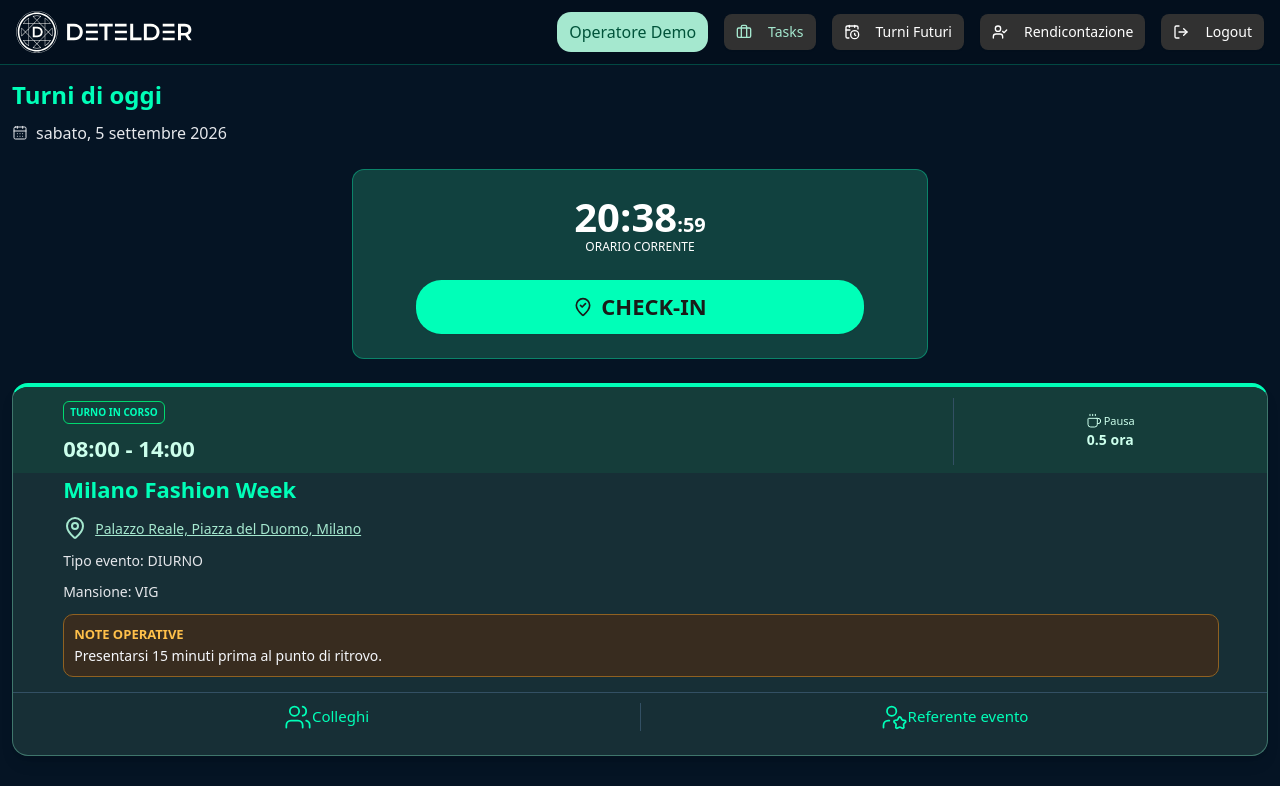
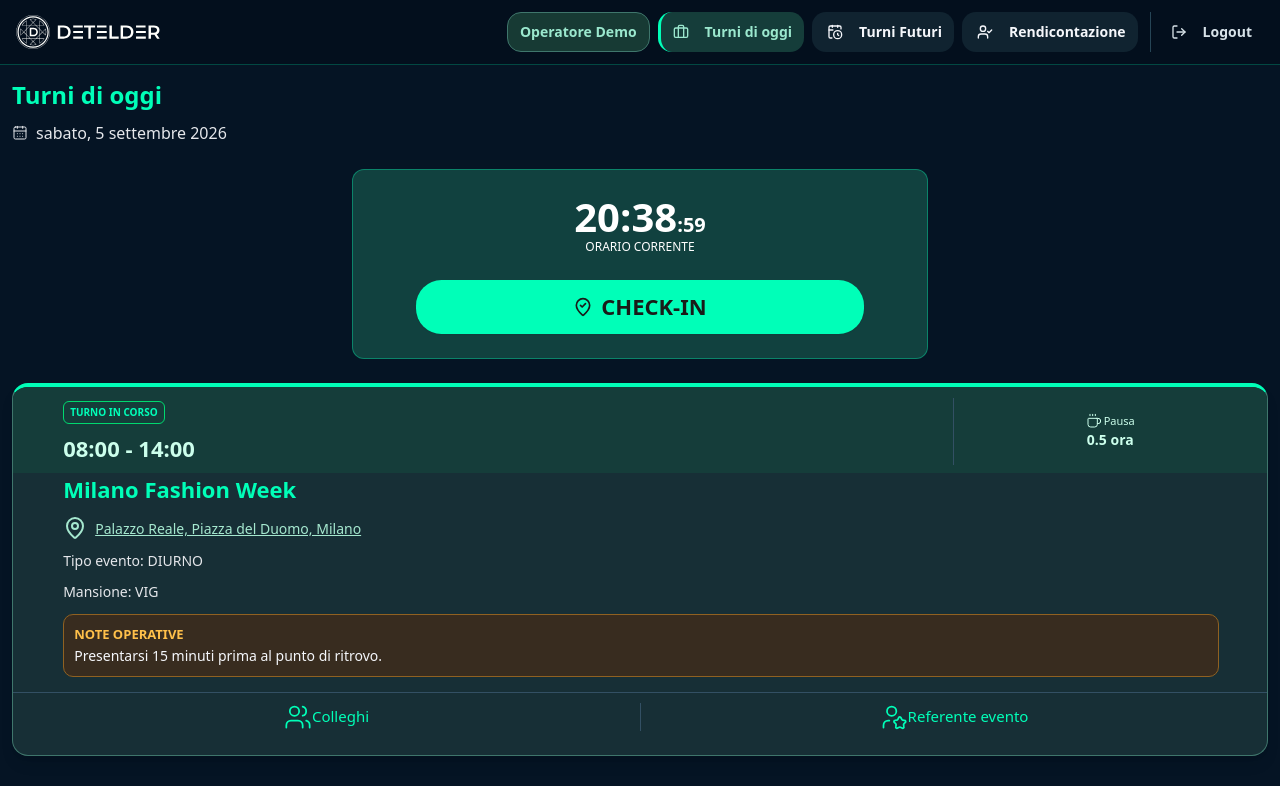
Before and after one commit to MarsOTA/detelder-operator-preview, a React (Vite) app: page /operator in a window 1280 px wide. Shown: the top 786 px of the page. Built offline with nearby package versions, Linux system fonts and the light colour scheme.

Commit message:
Restyle operator header navigation

```diff
--- a/src/pages/common/HeaderOperatore.tsx
+++ b/src/pages/common/HeaderOperatore.tsx
@@ -9,44 +9,124 @@
   const location = useLocation();
   const navigate = useNavigate();
   const operatoreLoggato = localStorage.getItem('operatoreLoggato');
+
   const logout = async () => {
-    await fetch(ezystaffBEUrl + 'auth/logout', { method: 'POST', credentials: 'include', headers: { 'Content-Type': 'application/json', accept: 'application/json' } });
+    await fetch(ezystaffBEUrl + 'auth/logout', {
+      method: 'POST',
+      credentials: 'include',
+      headers: { 'Content-Type': 'application/json', accept: 'application/json' }
+    });
     localStorage.removeItem('token');
     localStorage.removeItem('user');
     navigate("/operator");
   }
+
   const [menuOpen, setMenuOpen] = useState(false);
   const toggleMenu = () => setMenuOpen(prev => !prev);
 
+  const navButtonClass = (active: boolean, mobile = false) => [
+    "cursor-pointer rounded-xl border-0 font-semibold transition-colors",
+    mobile ? "h-12 w-full justify-start px-4 text-[15px]" : "h-10 px-3 text-sm",
+    active
+      ? "border-l-[3px] border-l-[#00ffb8] bg-[#153d3a] text-[#9be8ce] hover:bg-[#153d3a] hover:text-[#9be8ce]"
+      : "border-l-[3px] border-l-transparent bg-[#102330] text-[#f5f7fb] hover:bg-[#172f36] hover:text-[#9be8ce]"
+  ].join(" ");
+
+  const iconClass = "mr-3 h-5 w-5 shrink-0";
+
   return (
     <header className="operatore-header">
-      <div className="container mx-auto px-4 flex flex-col md:flex-row md:justify-between md:items-center">
-        <div className="flex justify-between items-center w-full md:w-auto">
-          <div className="w-44 h-16">
-            <img src="/assets/logo.svg" alt="Logo" className="w-full h-full object-contain block" />
+      <div className="container mx-auto flex flex-col px-4 md:flex-row md:items-center md:justify-between">
+        <div className="flex min-h-[64px] w-full items-center justify-between md:w-auto">
+          <div className="h-14 w-36">
+            <img src="/assets/logo.svg" alt="Logo" className="block h-full w-full object-contain" />
           </div>
+
           <div className="md:hidden">
-            <Button variant="ghost" size="icon" onClick={toggleMenu} className="text-[#3AE3A4]">{menuOpen ? (<X className="size-8" />) : (<Menu className="size-8" />)}</Button>
+            <Button
+              variant="ghost"
+              size="icon"
+              onClick={toggleMenu}
+              aria-label={menuOpen ? "Chiudi menu" : "Apri menu"}
+              className="h-10 w-10 rounded-xl text-[#00ffb8] hover:bg-[#102330] hover:text-[#00ffb8]"
+            >
+              {menuOpen ? <X className="h-7 w-7" /> : <Menu className="h-7 w-7" />}
+            </Button>
           </div>
         </div>
-        <nav className="hidden md:flex gap-4 items-center mt-4 md:mt-0">
-          <div className="bg-[#A5E8CF] text-[#00533A] px-3 py-2 rounded-xl font-medium self-start">{operatoreLoggato}</div>
-          <Link to="/operator"><Button variant={location.pathname === "/operator" ? "default" : "outline"} className={`cursor-pointer bg-[#313131] border-0 hover:bg-[#313131] ${location.pathname === "/operator" ? "text-[#a5e8cf] hover:text-[#a5e8cf]" : "text-white hover:text-[#a5e8cf]"}`}><Briefcase className="mr-2 h-4 w-4" />Tasks</Button></Link>
-          <Link to="/operator/turniFuturi"><Button variant={location.pathname === "/operator/turniFuturi" ? "default" : "outline"} className={`cursor-pointer bg-[#313131] border-0 hover:bg-[#313131] ${location.pathname === "/operator/turniFuturi" ? "text-[#a5e8cf] hover:text-[#a5e8cf]" : "text-white hover:text-[#a5e8cf]"}`}><CalendarClock className="mr-2 h-4 w-4" />Turni Futuri</Button></Link>
-          <Link to="/operator/rendicontazione"><Button variant={location.pathname === "/operator/rendicontazione" ? "default" : "outline"} className={`cursor-pointer bg-[#313131] border-0 hover:bg-[#313131] ${location.pathname === "/operator/rendicontazione" ? "text-[#a5e8cf] hover:text-[#a5e8cf]" : "text-white hover:text-[#a5e8cf]"}`}><UserCheck className="mr-2 h-4 w-4" />Rendicontazione</Button></Link>
-          <Button variant="outline" onClick={logout} className="cursor-pointer bg-[#313131] border-0 text-white hover:bg-[#313131] hover:text-[#a5e8cf]"><LogOut className="mr-2 h-4 w-4" />Logout</Button>
+
+        <nav className="hidden items-center gap-2 md:flex">
+          <div className="inline-flex h-10 items-center rounded-xl border border-[#3f766c] bg-[#173a34] px-3 text-sm font-semibold text-[#9be8ce]">
+            {operatoreLoggato}
+          </div>
+
+          <Link to="/operator">
+            <Button variant="ghost" className={navButtonClass(location.pathname === "/operator")}>
+              <Briefcase className="mr-2 h-4 w-4" />Turni di oggi
+            </Button>
+          </Link>
+
+          <Link to="/operator/turniFuturi">
+            <Button variant="ghost" className={navButtonClass(location.pathname === "/operator/turniFuturi")}>
+              <CalendarClock className="mr-2 h-4 w-4" />Turni Futuri
+            </Button>
+          </Link>
+
+          <Link to="/operator/rendicontazione">
+            <Button variant="ghost" className={navButtonClass(location.pathname === "/operator/rendicontazione")}>
+              <UserCheck className="mr-2 h-4 w-4" />Rendicontazione
+            </Button>
+          </Link>
+
+          <div className="ml-1 border-l border-[#264556] pl-2">
+            <Button
+              variant="ghost"
+              onClick={logout}
+              className="h-10 cursor-pointer rounded-xl border-0 bg-transparent px-3 text-sm font-semibold text-[#d7e2e8] hover:bg-[#301f22] hover:text-[#f1b6b6]"
+            >
+              <LogOut className="mr-2 h-4 w-4" />Logout
+            </Button>
+          </div>
         </nav>
+
         {menuOpen && (
-          <nav className="flex flex-col gap-2 mt-4 md:hidden pb-2">
-            <div className="bg-[#A5E8CF] text-[#00533A] px-3 py-2 rounded-xl font-medium self-start">{operatoreLoggato}</div>
-            <Link to="/operator" onClick={toggleMenu}><Button className={`cursor-pointer w-full justify-start bg-[#313131] border-0 hover:bg-[#313131] ${location.pathname === "/operator" ? "text-[#a5e8cf] hover:text-[#a5e8cf]" : "text-white hover:text-[#a5e8cf]"}`} variant={location.pathname === "/operator" ? "default" : "outline"}><Briefcase className="mr-2 h-4 w-4" />Task</Button></Link>
-            <Link to="/operator/turniFuturi" onClick={toggleMenu}><Button className={`cursor-pointer w-full justify-start bg-[#313131] border-0 hover:bg-[#313131] ${location.pathname === "/operator/turniFuturi" ? "text-[#a5e8cf] hover:text-[#a5e8cf]" : "text-white hover:text-[#a5e8cf]"}`} variant={location.pathname === "/operator/turniFuturi" ? "default" : "outline"}><CalendarClock className="mr-2 h-4 w-4" />Turni Futuri</Button></Link>
-            <Link to="/operator/rendicontazione" onClick={toggleMenu}><Button className={`cursor-pointer w-full justify-start bg-[#313131] border-0 hover:bg-[#313131] ${location.pathname === "/operator/rendicontazione" ? "text-[#a5e8cf] hover:text-[#a5e8cf]" : "text-white hover:text-[#a5e8cf]"}`} variant={location.pathname === "/operator/rendicontazione" ? "default" : "outline"}><UserCheck className="mr-2 h-4 w-4" />Rendicontazione</Button></Link>
-            <Button className="cursor-pointer w-full justify-start bg-[#313131] border-0 text-white hover:bg-[#313131] hover:text-[#a5e8cf]" variant="outline" onClick={logout}><LogOut className="mr-2 h-4 w-4" />Logout</Button>
+          <nav className="flex flex-col gap-2 pb-4 pt-2 md:hidden">
+            <div className="mb-1 inline-flex h-10 self-start items-center rounded-xl border border-[#3f766c] bg-[#173a34] px-3 text-sm font-semibold text-[#9be8ce]">
+              {operatoreLoggato}
+            </div>
+
+            <Link to="/operator" onClick={toggleMenu}>
+              <Button variant="ghost" className={navButtonClass(location.pathname === "/operator", true)}>
+                <Briefcase className={iconClass} />Turni di oggi
+              </Button>
+            </Link>
+
+            <Link to="/operator/turniFuturi" onClick={toggleMenu}>
+              <Button variant="ghost" className={navButtonClass(location.pathname === "/operator/turniFuturi", true)}>
+                <CalendarClock className={iconClass} />Turni Futuri
+              </Button>
+            </Link>
+
+            <Link to="/operator/rendicontazione" onClick={toggleMenu}>
+              <Button variant="ghost" className={navButtonClass(location.pathname === "/operator/rendicontazione", true)}>
+                <UserCheck className={iconClass} />Rendicontazione
+              </Button>
+            </Link>
+
+            <div className="mt-2 border-t border-[#264556] pt-3">
+              <Button
+                variant="ghost"
+                onClick={logout}
+                className="h-12 w-full cursor-pointer justify-start rounded-xl border-0 bg-transparent px-4 text-[15px] font-semibold text-[#d7e2e8] hover:bg-[#301f22] hover:text-[#f1b6b6]"
+              >
+                <LogOut className={iconClass} />Logout
+              </Button>
+            </div>
           </nav>
         )}
       </div>
     </header>
   )
 }
+
 export default HeaderOperatore
```
